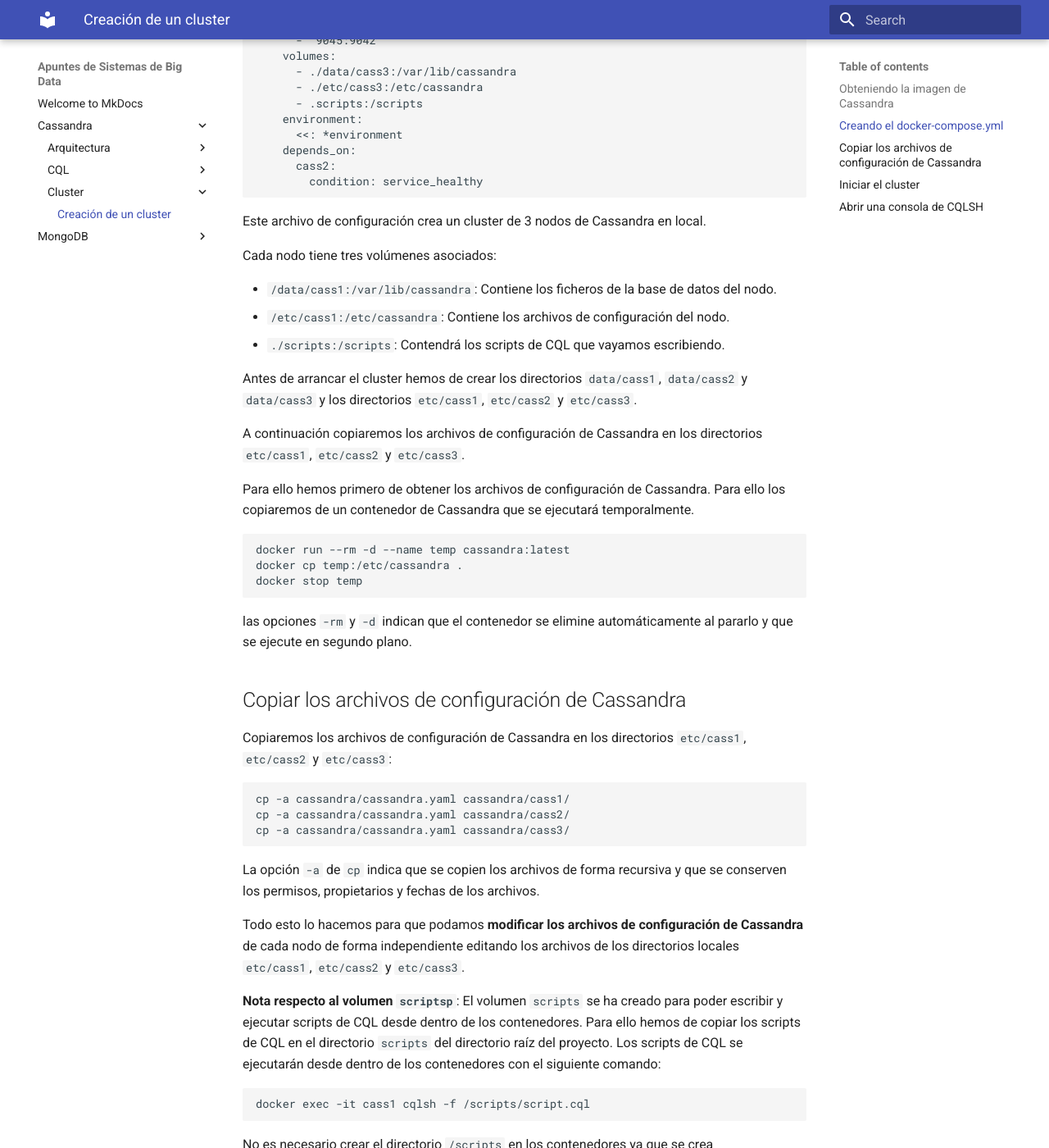
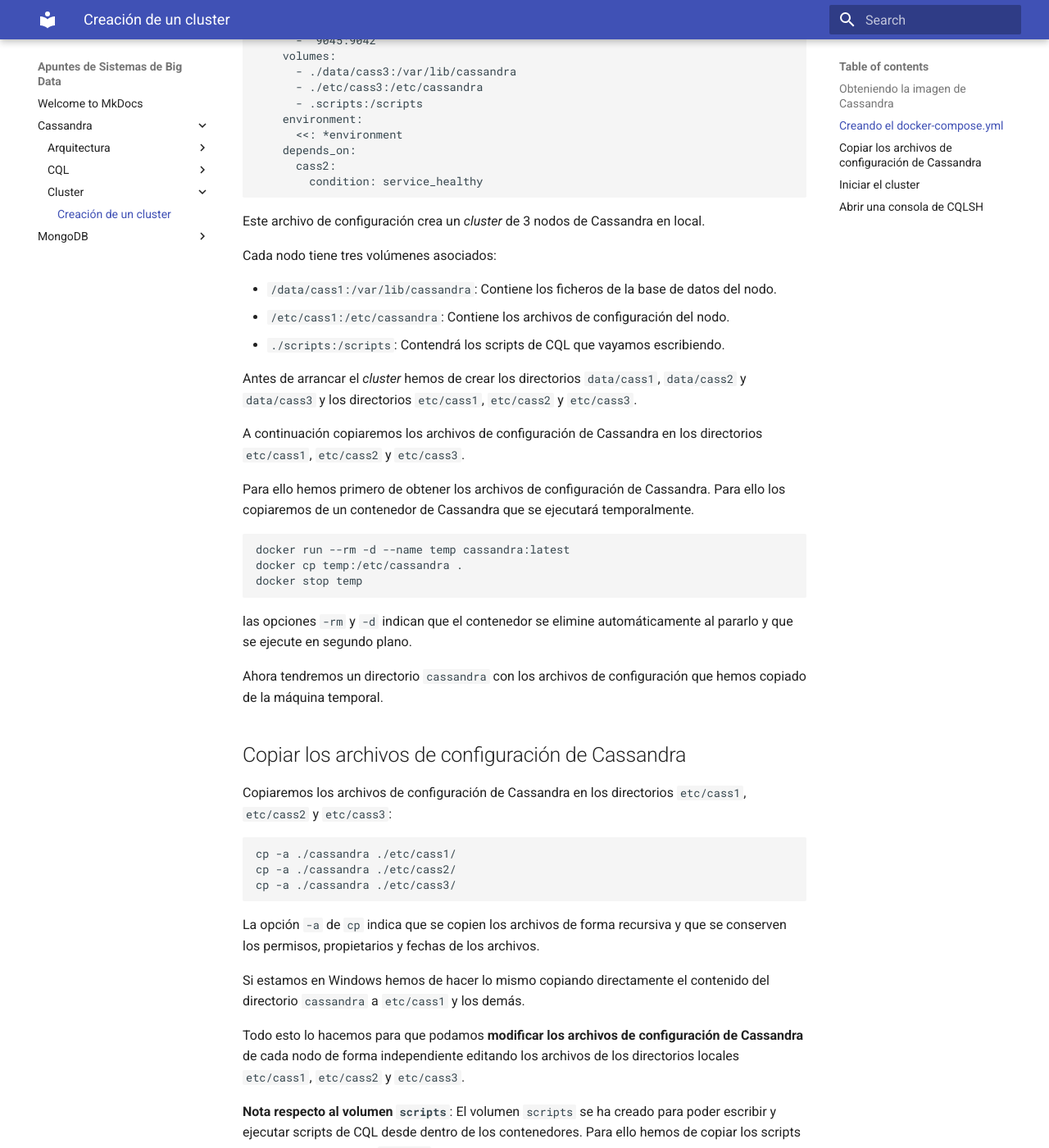
Before and after one commit to mmourazos/SBD, an MkDocs documentation site: the page built from docs/Cassandra/Cluster/00 - Creación del cluster.md, in a window 1280 px wide and 1400 px high, scrolled down 1858 px. Shown: the whole window at 82% size. Built offline with MkDocs 1.6.1 and Material for MkDocs 9.7.7, drawn with Linux system fonts in a browser that asks for light colours; some of the changed text lies outside the part shown.

````diff
--- a/docs/Cassandra/Cluster/00 - Creación del cluster.md
+++ b/docs/Cassandra/Cluster/00 - Creación del cluster.md
@@ -94,7 +94,7 @@
         condition: service_healthy
 ```
 
-Este archivo de configuración crea un cluster de 3 nodos de Cassandra en local.
+Este archivo de configuración crea un *cluster* de 3 nodos de Cassandra en local.
 
 Cada nodo tiene tres volúmenes asociados:
 
@@ -102,7 +102,7 @@
 * `/etc/cass1:/etc/cassandra`: Contiene los archivos de configuración del nodo.
 * `./scripts:/scripts`: Contendrá los scripts de CQL que vayamos escribiendo.
 
-Antes de arrancar el cluster hemos de crear los directorios `data/cass1`, `data/cass2` y `data/cass3` y los directorios `etc/cass1`, `etc/cass2` y `etc/cass3`.
+Antes de arrancar el *cluster* hemos de crear los directorios `data/cass1`, `data/cass2` y `data/cass3` y los directorios `etc/cass1`, `etc/cass2` y `etc/cass3`.
 
 A continuación copiaremos los archivos de configuración de Cassandra en los directorios `etc/cass1`, `etc/cass2` y `etc/cass3`.
 
@@ -116,21 +116,25 @@
 
 las opciones `-rm` y `-d` indican que el contenedor se elimine automáticamente al pararlo y que se ejecute en segundo plano.
 
+Ahora tendremos un directorio `cassandra` con los archivos de configuración que hemos copiado de la máquina temporal.
+
 ## Copiar los archivos de configuración de Cassandra
 
 Copiaremos los archivos de configuración de Cassandra en los directorios `etc/cass1`, `etc/cass2` y `etc/cass3`:
 
 ```bash
-cp -a cassandra/cassandra.yaml cassandra/cass1/
-cp -a cassandra/cassandra.yaml cassandra/cass2/
-cp -a cassandra/cassandra.yaml cassandra/cass3/
+cp -a ./cassandra ./etc/cass1/
+cp -a ./cassandra ./etc/cass2/
+cp -a ./cassandra ./etc/cass3/
 ```
 
 La opción `-a` de `cp` indica que se copien los archivos de forma recursiva y que se conserven los permisos, propietarios y fechas de los archivos.
 
+Si estamos en Windows hemos de hacer lo mismo copiando directamente el contenido del directorio `cassandra` a `etc/cass1` y los demás.
+
 Todo esto lo hacemos para que podamos **modificar los archivos de configuración de Cassandra** de cada nodo de forma independiente editando los archivos de los directorios locales `etc/cass1`, `etc/cass2` y `etc/cass3`.
 
-**Nota respecto al volumen `scriptsp`**: El volumen `scripts` se ha creado para poder escribir y ejecutar scripts de CQL desde dentro de los contenedores. Para ello hemos de copiar los scripts de CQL en el directorio `scripts` del directorio raíz del proyecto. Los scripts de CQL se ejecutarán desde dentro de los contenedores con el siguiente comando:
+**Nota respecto al volumen `scripts`**: El volumen `scripts` se ha creado para poder escribir y ejecutar scripts de CQL desde dentro de los contenedores. Para ello hemos de copiar los scripts de CQL en el directorio `scripts` del directorio raíz del proyecto. Los scripts de CQL se ejecutarán desde dentro de los contenedores con el siguiente comando:
 
 ```bash
 docker exec -it cass1 cqlsh -f /scripts/script.cql
@@ -140,11 +144,11 @@
 
 Sí es necesario crear el directorio `scripts` en el host... *creo*.
 
-## Iniciar el cluster
+## Iniciar el *cluster*
 
-Los nodos `cass1` y `cass2` serán los nodos designados como semilla del cluster.
+Los nodos `cass1` y `cass2` serán los nodos designados como semilla del *cluster*.
 
-Para iniciar el cluster ejecutaremos el siguiente comando:
+Para iniciar el *cluster* ejecutaremos el siguiente comando:
 
 ```bash
 docker-compose up -d
````
Also changed, not shown: docs/Cassandra/Arquitectura/2 - Arquitectura.md (+2 -2 lines), docs/Cassandra/Arquitectura/5 - Distribución y replicación.md (+32 -1 lines), docs/Cassandra/Arquitectura/7 - Modelado.md (+1 -4 lines), docs/Cassandra/CQL/10 - Operaciones CRUD (en progreso).md (renamed from docs/Cassandra/CQL/10 - Operaciones CRUD.md).
